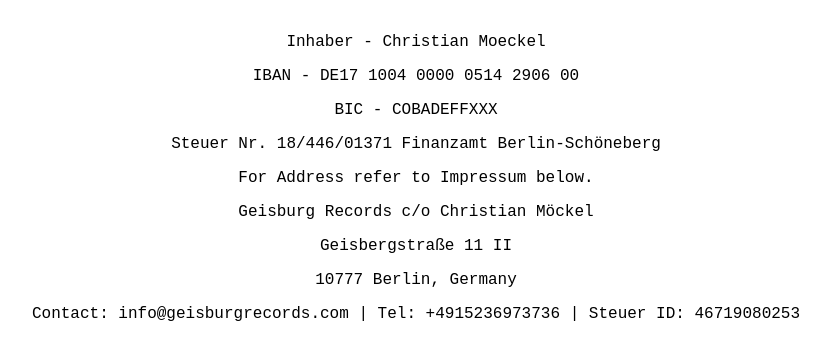
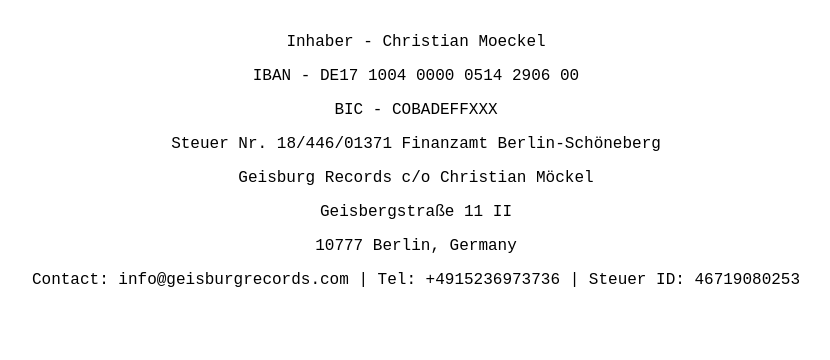
Before and after one commit to christianmoeckel/geisburg-records-website, a plain HTML site: page info.html in a window 1280 px wide. Shown: the part 258-618 px from the top of the page, without its empty margins (224-1054 px from the left). Drawn offline with Linux system fonts and the light colour scheme.

Commit message:
Update info.html

```diff
--- a/info.html
+++ b/info.html
@@ -28,7 +28,6 @@
         <p style="text-align: center;">IBAN - DE17 1004 0000 0514 2906 00</p>
         <p style="text-align: center;">BIC - COBADEFFXXX</p>
         <p style="text-align: center;">Steuer Nr. 18/446/01371 Finanzamt Berlin-Schöneberg</p>
-        <p style="text-align: center;">For Address refer to Impressum below.</p>
 
 <div class="impressum">
     <p style="text-align: center;">Geisburg Records c/o Christian Möckel</p>
```
